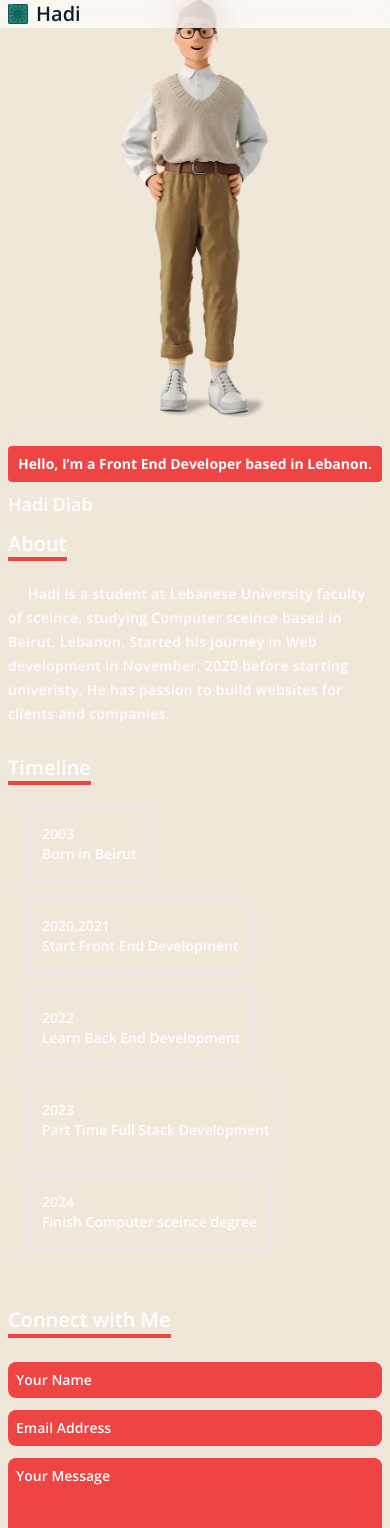
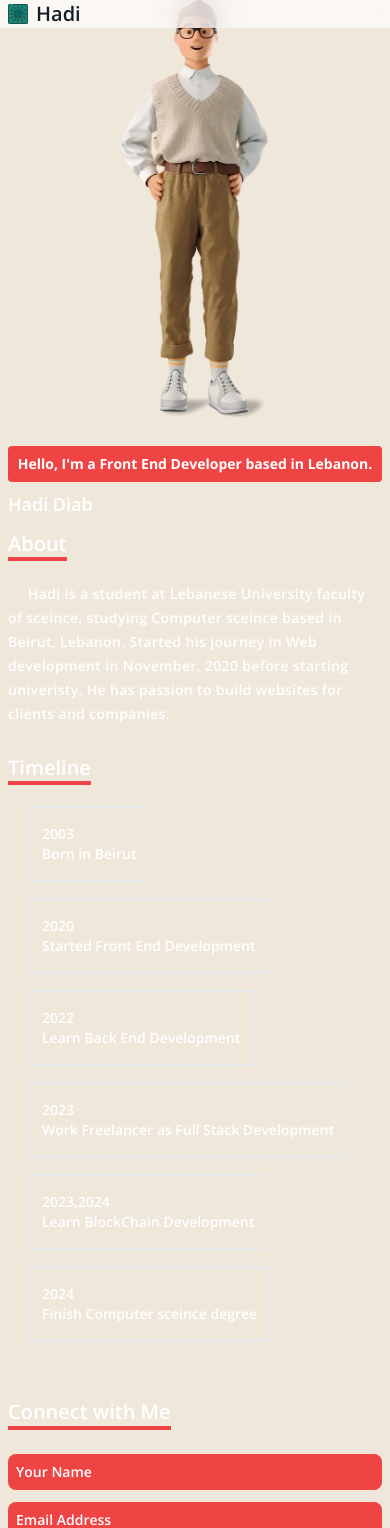
Before and after one commit to hadi21k/portfolio, a React (Vite) app: page / in a window 390 px wide. Shown: the top 1528 px of the page. Built offline with nearby package versions, Linux system fonts and the light colour scheme.

Commit message:
Add animation to Timeline Section

```diff
--- a/src/App.css
+++ b/src/App.css
@@ -6,6 +6,7 @@
 
 ::-webkit-scrollbar {
   width: 5px;
+  height: 5px;
 }
 ::-webkit-scrollbar-thumb {
   background: #6c6c6f;
@@ -54,22 +55,6 @@
   }
 }
 
-.time-container::after {
-  content: "";
-  position: absolute;
-  left: 50%;
-  width: 4px;
-  height: 100%;
-  top: 0;
-  transition: all 0.5s ease-in-out;
-  border-radius: 12px;
-}
-@media screen and (max-width: 640px) {
-  .time-container::after {
-    left: 0;
-  }
-}
-
 @media screen and (max-width: 640px) {
   .timeline-item:nth-child(odd) {
     align-self: flex-start;
--- a/src/Components/About/About.jsx
+++ b/src/Components/About/About.jsx
@@ -15,7 +15,7 @@ const About = () => {
       >
         <div className="py-2 font-medium text-center dark:text-[#111e27] dark:bg-white bg-red-500 text-white rounded">
           <p className="text-sm font-bold sm:text-base">
-            Hello, I’m a Front End Developer based in Lebanon.
+            Hello, I'm a Front End Developer based in Lebanon.
           </p>
         </div>
         <div className="mt-2 text-left flex space-x-3 items-center text-[#111e27] dark:text-white">
--- a/src/Components/Timeline/TimeLine.jsx
+++ b/src/Components/Timeline/TimeLine.jsx
@@ -5,9 +5,9 @@ const TimeLine = () => {
   const data = useSelector((state) => state.data.timelineItemContent);
   return (
     <div className="relative pb-4 mt-6 firaSans">
-      <div className="flex flex-col items-start space-y-4 time-container after:bg-red-500 dark:after:!bg-[#ffce45]">
+      <div className="flex flex-col items-start space-y-4 time-container after:bg-red-500 dark:after:bg-[#ffce45] after:left-0 after:absolute after:w-[4px] after:h-full after:top-0 after:rounded-xl transition-all duration-500 sm:after:left-1/2">
         {data?.map((data, index) => (
-          <TimeLineItem odd={index} key={index} data={data} />
+          <TimeLineItem key={index} index={index} data={data} />
         ))}
       </div>
     </div>
--- a/src/Components/Timeline/TimeLineItem.jsx
+++ b/src/Components/Timeline/TimeLineItem.jsx
@@ -1,19 +1,33 @@
-const TimeLineItem = ({ data, index, odd }) => {
+import { motion } from "framer-motion";
+
+const TimeLineItem = ({ data, index }) => {
+  const windowsWidth = window.innerWidth;
   return (
-    <div
+    <motion.div
       key={index}
-      className="relative flex w-full px-5 transition-all duration-500 sm:px-0 sm:justify-center sm:w-1/2 timeline-item overflow-x-hidden"
+      initial={{
+        opacity: 0,
+        x: index % 2 === 0 ? 20 : windowsWidth > 640 ? -20 : 20,
+      }}
+      whileInView={{ opacity: 1, x: 0 }}
+      viewport={{ once: true }}
+      transition={{
+        duration: 0.5,
+        ease: "easeInOut",
+        delay: (index + 1) * 0.4,
+      }}
+      className="relative flex w-full px-5 overflow-x-hidden transition-all duration-500 sm:px-0 sm:justify-center sm:w-1/2 timeline-item"
     >
       <div
         className={`h-full text-sm sm:text-base relative border-2 border-[#111e27] dark:border-white text-[#111e27] font-semibold dark:text-[#ffce45] w-[90%] py-4 px-3 rounded sm:before:block before:hidden before:absolute before:top-1/2 before:bg-[#111e27] dark:before:bg-white ${
-          odd % 2 === 0 ? "before:left-[-32px]" : "before:right-[-32px]"
-        } before:w-8 before:h-[2px]`}
+          index % 2 === 0 ? "before:left-[-48px]" : "before:right-[-48px]"
+        } before:w-12 before:h-[2px]`}
       >
         <span className="absolute top-1/2 sm:hidden w-[20px] h-[2px] bg-[#111e27] dark:bg-white left-[-20px]"></span>
         <h1>{data.year}</h1>
         <h3 className="flex-1">{data.description}</h3>
       </div>
-    </div>
+    </motion.div>
   );
 };
 
--- a/src/Components/Works/WorkPage.jsx
+++ b/src/Components/Works/WorkPage.jsx
@@ -8,7 +8,7 @@ const WorkPage = () => {
         animate={{ y: 0, opacity: 1 }}
         transition={{ duration: 0.5, ease: "easeInOut", delay: 0.3 }}
         exit={{ y: 20, opacity: 0 }}
-        className="container md:px-16 px-3 mx-auto"
+        className="container sm:px-16 px-3 mx-auto"
       >
         <div className="flex items-center justify-start py-1">
           <div className="dark:text-[#FFCE45] text-[#111e27] text-xl border-b-4 font-semibold border-red-500 dark:border-[#6C757D]">
--- a/src/Components/Works/WorkSection.jsx
+++ b/src/Components/Works/WorkSection.jsx
@@ -2,24 +2,22 @@ import { AnimatePresence, motion, useViewportScroll } from "framer-motion";
 import { useState } from "react";
 import { useSelector } from "react-redux";
 
-const WorkSection = ({ workData, image }) => {
+const WorkSection = () => {
   const worksData = useSelector((state) => state.data.works);
   const [isOpen, setIsOpen] = useState(false);
   const closeDetails = (i) => {
-    worksData.map(({ id }) => {
-      id == i ? setIsOpen(false) : null;
-      console.log(id);
-      console.log(i);
+    worksData.filter(({ id }) => {
+      return id === i && setIsOpen(false);
     });
   };
   const openDetails = (i) => {
-    worksData.map((data) => {
-      data.id == i ? setIsOpen(true) : null;
+    worksData.filter(({ id }) => {
+      return id === i && setIsOpen(true);
     });
   };
   return (
     <>
-      <div className="grid grid-cols-1 gap-12 mt-10 sm:grid-cols-2 overflow-hidden">
+      <div className="grid grid-cols-1 gap-12 mt-10 overflow-hidden sm:grid-cols-2 lg:grid-cols-3">
         {worksData.map(
           ({ title, description, sourceLink, liveDemo, image, id }) => (
             <div key={id} className="relative">
@@ -53,7 +51,7 @@ const WorkSection = ({ workData, image }) => {
                   </div>
                 </motion.div>
               </AnimatePresence>
-              <div className="img cursor-pointer">
+              <div className="cursor-pointer img">
                 <img
                   onClick={() => openDetails(id)}
                   src={image}
@@ -61,7 +59,7 @@ const WorkSection = ({ workData, image }) => {
                   className="rounded-lg"
                 />
               </div>
-              <div className="py-1 text-center hidden">
+              <div className="hidden py-1 text-center">
                 <div className="text-xl text-[#111e27] dark:text-[#ffce45] font-semibold mt-2">
                   <h1>{title}</h1>
                 </div>
--- a/src/features/reducer.js
+++ b/src/features/reducer.js
@@ -10,9 +10,10 @@ const initialState = {
   darkMode: true,
   timelineItemContent: [
     { year: "2003", description: "Born in Beirut" },
-    { year: "2020,2021", description: "Start Front End Development" },
+    { year: "2020", description: "Started Front End Development" },
     { year: "2022", description: "Learn Back End Development" },
-    { year: "2023", description: "Part Time Full Stack Development" },
+    { year: "2023", description: "Work Freelancer as Full Stack Development" },
+    { year: "2023,2024", description: "Learn BlockChain Development" },
     { year: "2024", description: "Finish Computer sceince degree" },
   ],
   works: [
```
